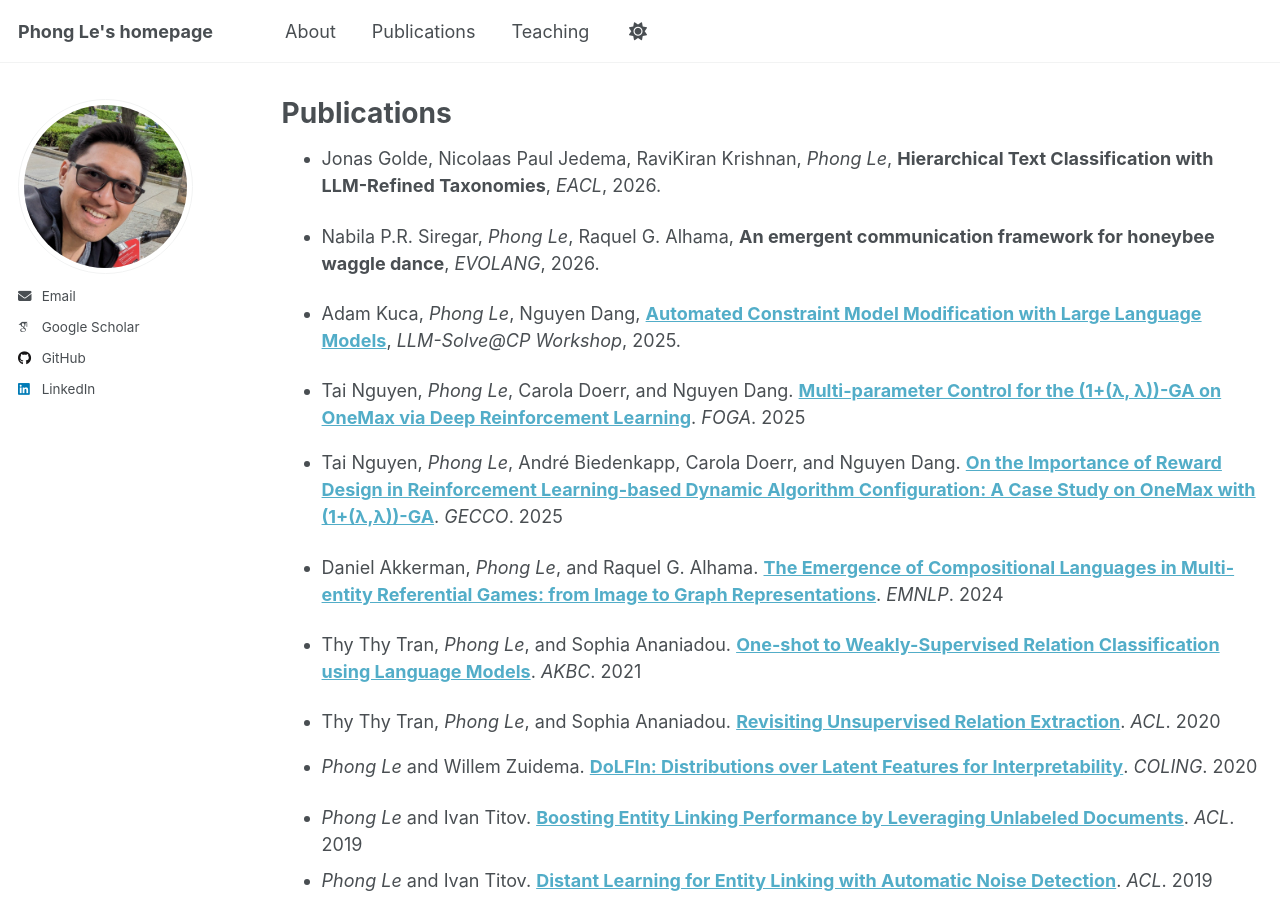
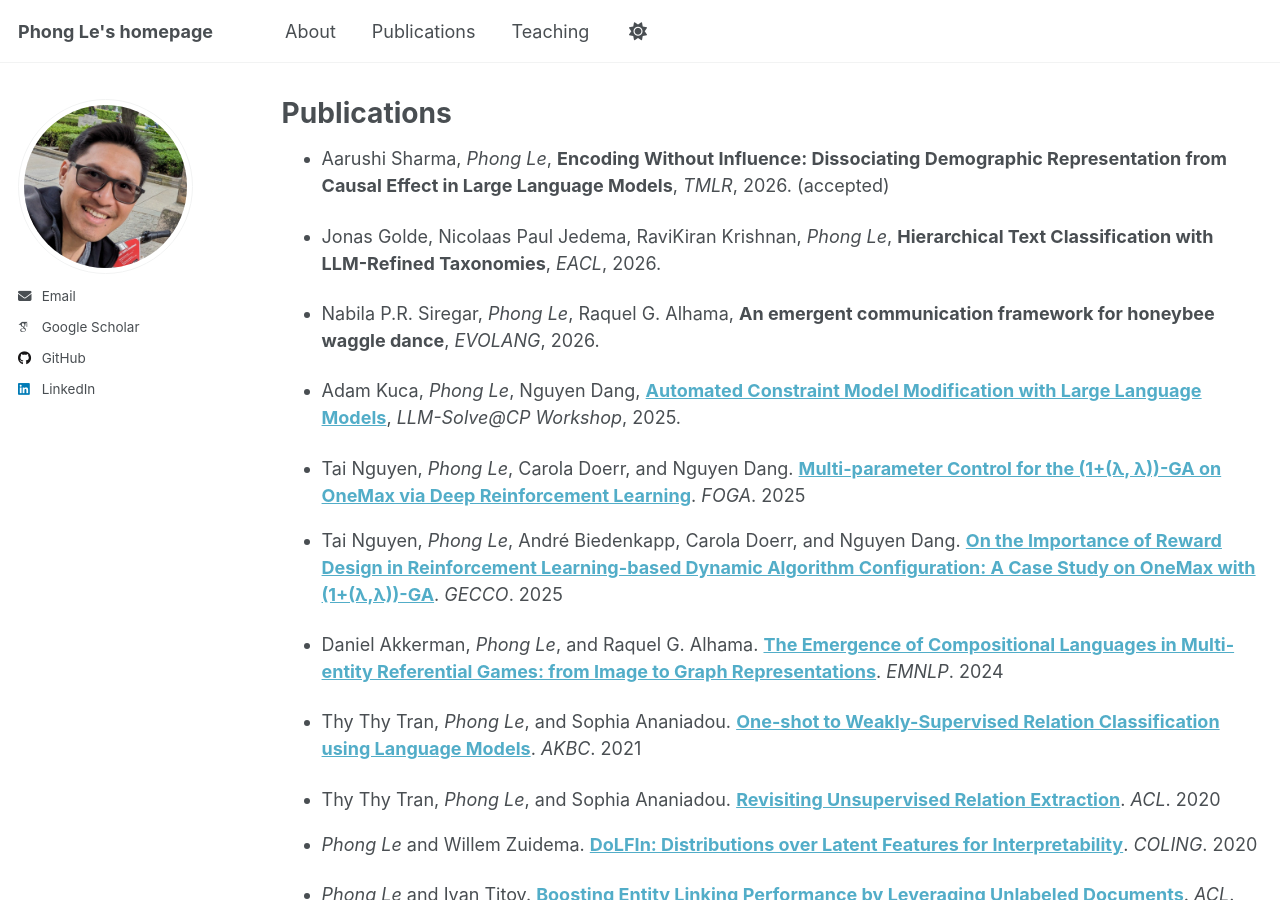
Before and after one commit to lephong/lephong.github.io, a Jekyll site: the page built from _pages/publication.md, in a window 1280 px wide and 900 px high. Built offline with Jekyll 4.4.1, drawn with Linux system fonts in a browser that asks for light colours; some web fonts are replaced; a script that is not in the unit is left out.

Commit message:
Update publication entries in publication.md

```diff
--- a/_pages/publication.md
+++ b/_pages/publication.md
@@ -4,6 +4,8 @@ title: "Publications"
 permalink: /publication/
 author_profile: true
 ---
+
+- Aarushi Sharma, *Phong Le*, **Encoding Without Influence: Dissociating Demographic Representation from Causal Effect in Large Language Models**, *TMLR*, 2026. (accepted)
 
 - Jonas Golde, Nicolaas Paul Jedema, RaviKiran Krishnan, *Phong Le*, **Hierarchical Text Classification with LLM-Refined Taxonomies**, *EACL*, 2026.
 
```
